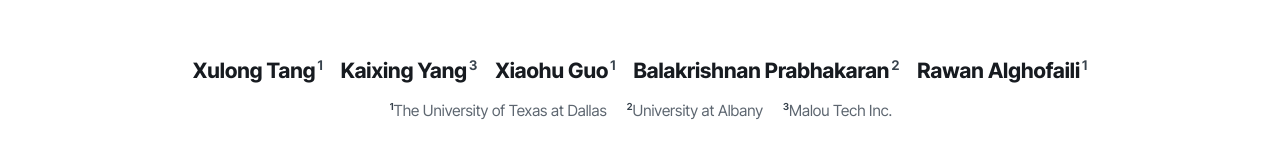
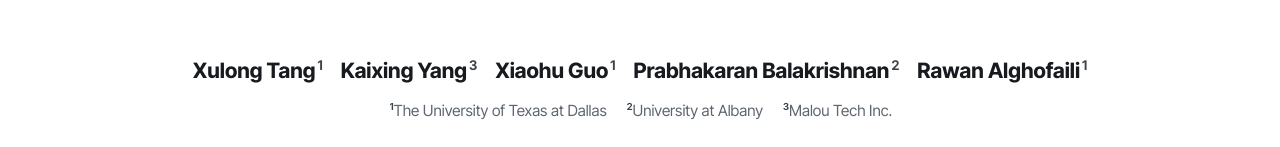
Before and after one commit to XulongT/customdance-project-page, a Next.js app: page / in a window 1280 px wide. Shown: the part 749-896 px from the top of the page. Built offline with nearby package versions, Linux system fonts and the light colour scheme.

Commit message:
Correct author name

```diff
--- a/app/BibtexBlock.tsx
+++ b/app/BibtexBlock.tsx
@@ -4,7 +4,7 @@ import { useState } from "react";
 
 const bibtex = `@article{tang2026customdance,
   title={CustomDance: Customized 3D Dance Generation with Coarse-to-Fine Human-Centered Interactive Control},
-  author={Tang, Xulong and Yang, Kaixing and Guo, Xiaohu and Prabhakaran, Balakrishnan and Alghofaili, Rawan},
+  author={Tang, Xulong and Yang, Kaixing and Guo, Xiaohu and Balakrishnan, Prabhakaran and Alghofaili, Rawan},
   journal={arXiv preprint arXiv:2608.06722},
   year={2026}
 }`;
--- a/app/layout.tsx
+++ b/app/layout.tsx
@@ -39,7 +39,7 @@ export const metadata: Metadata = {
     { name: "Xulong Tang" },
     { name: "Kaixing Yang" },
     { name: "Xiaohu Guo" },
-    { name: "Balakrishnan Prabhakaran" },
+    { name: "Prabhakaran Balakrishnan" },
     { name: "Rawan Alghofaili" },
   ],
   icons: {
--- a/app/page.tsx
+++ b/app/page.tsx
@@ -11,7 +11,7 @@ const authors = [
   { name: "Xulong Tang", affiliation: "1" },
   { name: "Kaixing Yang", affiliation: "3" },
   { name: "Xiaohu Guo", affiliation: "1" },
-  { name: "Balakrishnan Prabhakaran", affiliation: "2" },
+  { name: "Prabhakaran Balakrishnan", affiliation: "2" },
   { name: "Rawan Alghofaili", affiliation: "1" },
 ];
 
```
Also changed, not shown: 1 other file (tests, documents, lock files or other folders).
